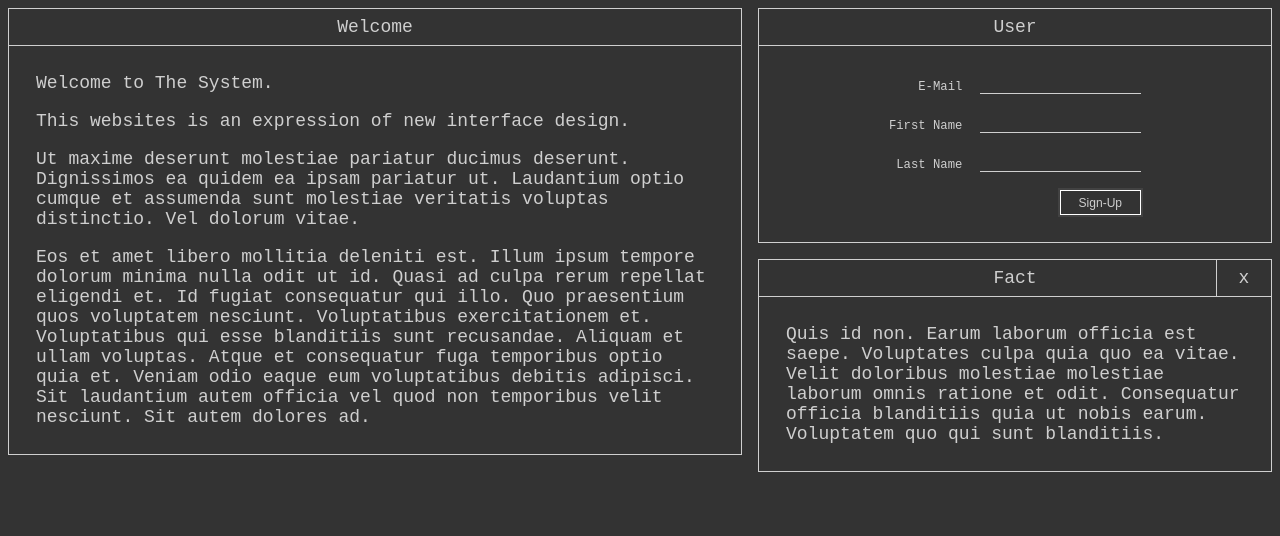
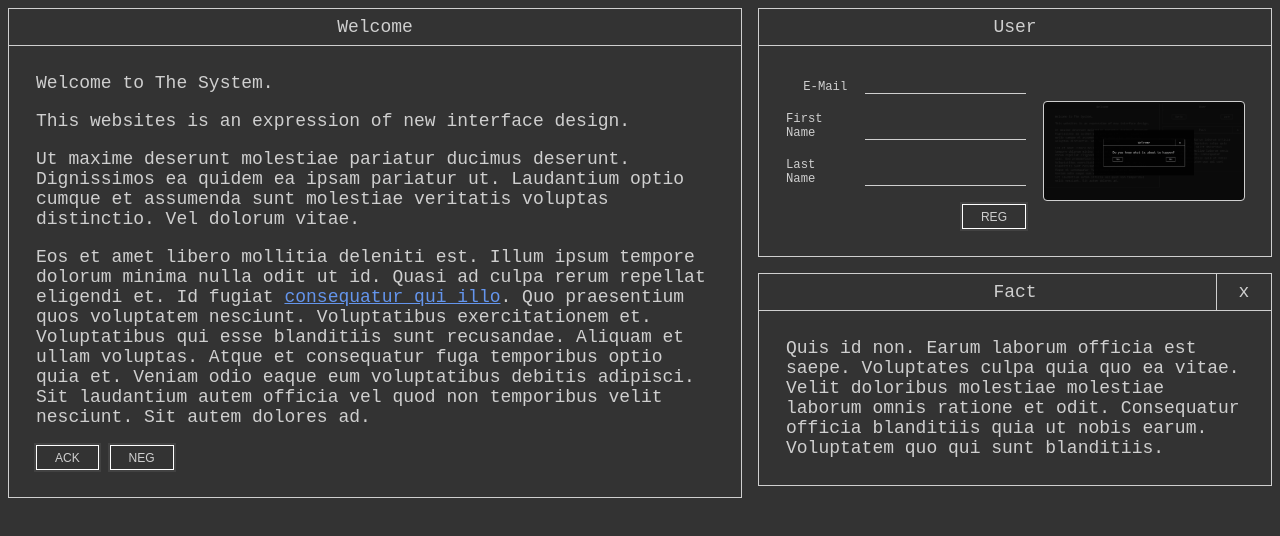
Before and after one commit to Unemployed/system-ui, a website built with Parcel: page src/index.html in a window 1280 px wide. Built offline with nearby package versions, Linux system fonts and the light colour scheme.

Commit message:
update index page to show everything

```diff
--- a/src/index.html
+++ b/src/index.html
@@ -37,7 +37,7 @@
             <p>
               Eos et amet libero mollitia deleniti est. Illum ipsum tempore
               dolorum minima nulla odit ut id. Quasi ad culpa rerum repellat
-              eligendi et. Id fugiat consequatur qui illo. Quo praesentium quos
+              eligendi et. Id fugiat <a href="#">consequatur qui illo</a>. Quo praesentium quos
               voluptatem nesciunt. Voluptatibus exercitationem et. Voluptatibus
               qui esse blanditiis sunt recusandae. Aliquam et ullam voluptas.
               Atque et consequatur fuga temporibus optio quia et. Veniam odio
@@ -45,6 +45,10 @@
               officia vel quod non temporibus velit nesciunt. Sit autem dolores
               ad.
             </p>
+            <div>
+              <button>ACK</button>
+              <button>NEG</button>
+            </div>
           </div>
         </div>
       </div>
@@ -54,17 +58,23 @@
           <div class="window-content window-content--split">
             <div>
               <form>
-                <label>E-Mail
+                <label>
+                  <div>E-Mail</div>
                   <input type="text"></input>
                 </label>
-                <label>First Name
+                <label>
+                  <div>First Name</div>
                   <input type="text"></input>
                 </label>
-                <label>Last Name
+                <label>
+                  <div>Last Name</div>
                   <input type="text"></input>
                 </label>
-                <button type="submit">Sign-Up</button>
+                <button type="submit">REG</button>
               </form>
+              </div>
+              <div>
+                <img width="200px" src="../docs/ui.png" />
               </div>
           </div>
         </div>
```
